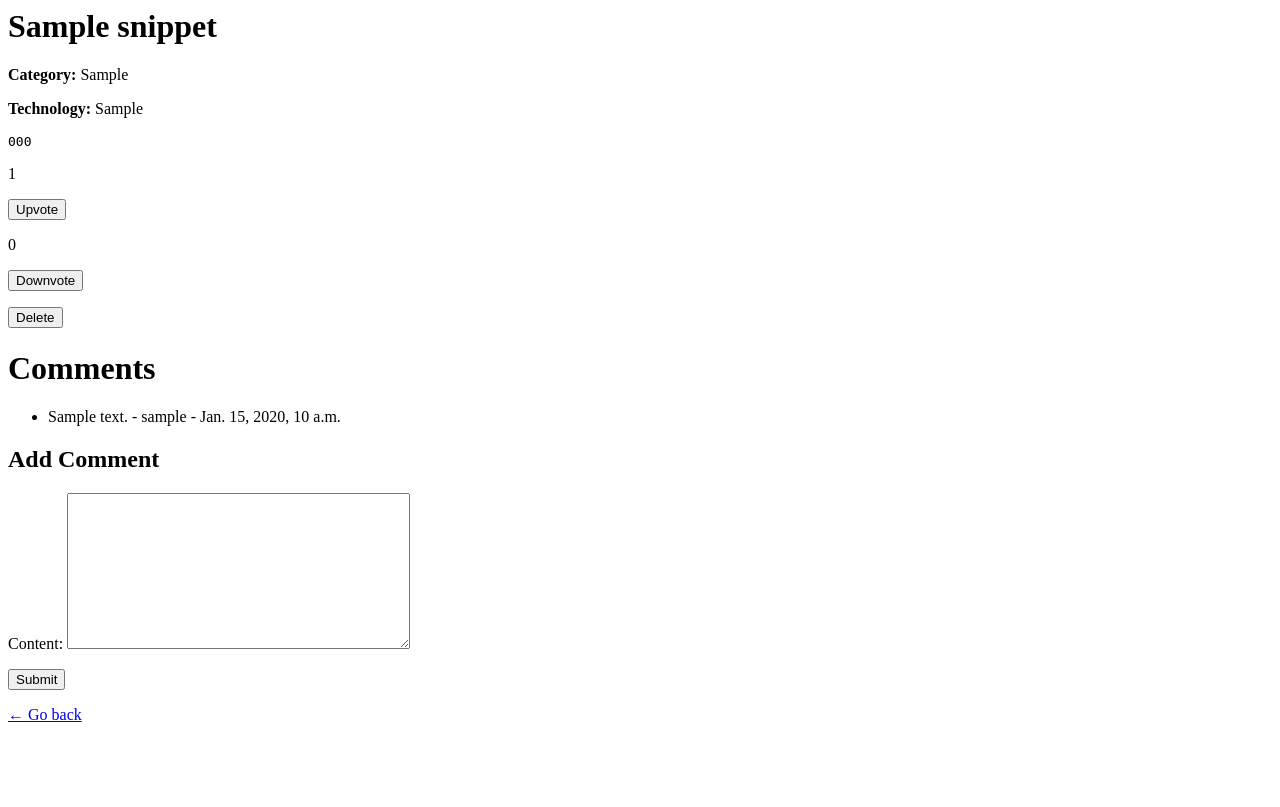
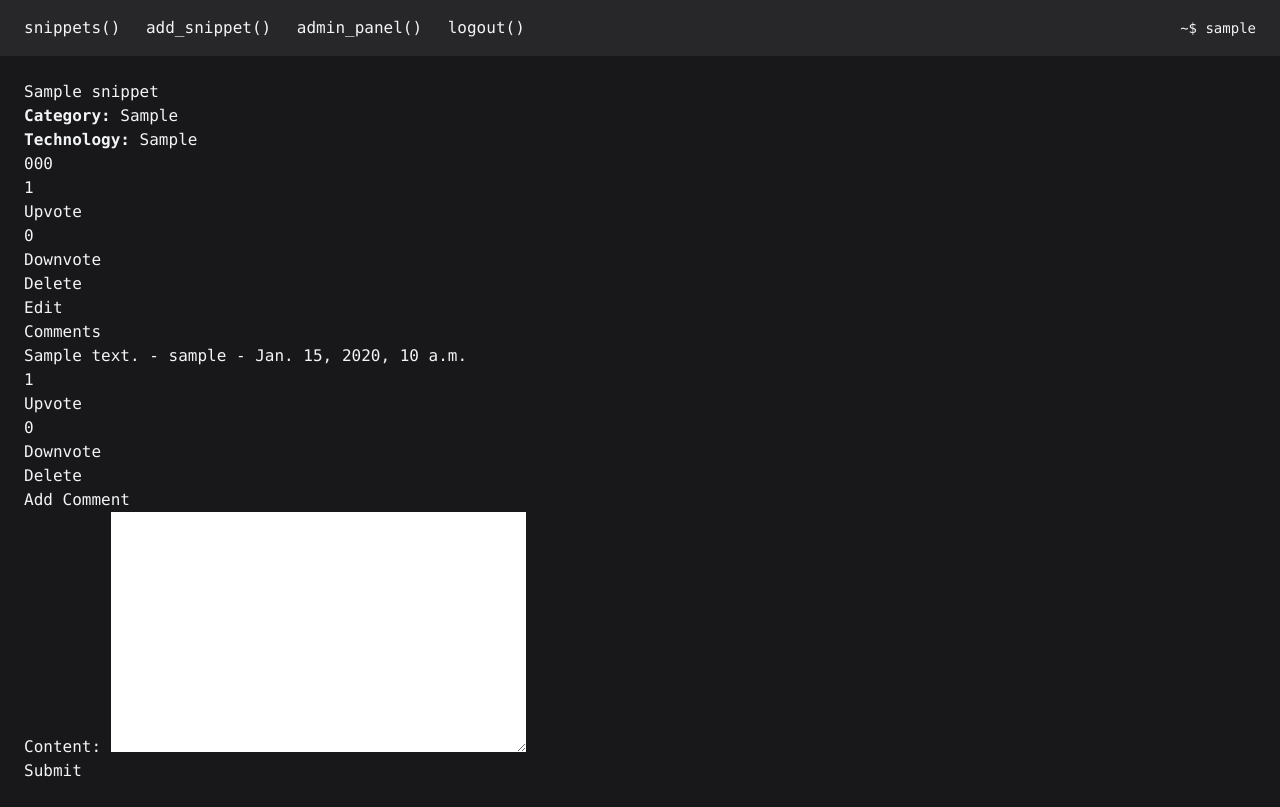
Before and after one commit to RakockiW/takeasnip, a Django app: page /snippets/1/ in a window 1280 px wide. Before the commit the page ends 722 px from the top, so only its background shows below. Run offline with Django 5.2, Linux system fonts and the light colour scheme; a user stored in the database is signed in; tables that the repository leaves empty hold one stand-in row (values such as "Sample post"); style sheets or scripts are compiled from the project's sources.

Commit message:
started frontend

```diff
--- a/takeasnip/snippets/models.py
+++ b/takeasnip/snippets/models.py
@@ -14,10 +14,28 @@ class Snippet(models.Model):
     def __str__(self):
         return self.title
 
-    def get_votes(self, value):
-        return Vote.objects.filter(snippet=self, value=value).count()
+    def get_upvotes(self):
+        return VoteSnippet.objects.filter(snippet=self, value=1).count()
 
-class Vote(models.Model):
+    def get_downvotes(self):
+        return VoteSnippet.objects.filter(snippet=self, value=-1).count()
+
+class Comment(models.Model):
+    snippet = models.ForeignKey(Snippet, on_delete=models.CASCADE)
+    content = models.TextField()
+    created_at = models.DateTimeField(auto_now_add=True)
+    author = models.ForeignKey(User, on_delete=models.CASCADE, default=1)
+
+    def __str__(self):
+        return self.content
+
+    def get_upvotes(self):
+        return VoteComment.objects.filter(comment=self, value=1).count()
+
+    def get_downvotes(self):
+        return VoteComment.objects.filter(comment=self, value=-1).count()
+
+class VoteSnippet(models.Model):
     UPVOTE = 1
     DOWNVOTE = -1
     VOTE_CHOICES = (
@@ -32,8 +50,17 @@ class Vote(models.Model):
     class Meta:
         unique_together = ('user', 'snippet')
 
-class Comment(models.Model):
-    snippet = models.ForeignKey(Snippet, on_delete=models.CASCADE)
-    content = models.TextField()
-    created_at = models.DateTimeField(auto_now_add=True)
-    author = models.ForeignKey(User, on_delete=models.CASCADE, default=1)
+class VoteComment(models.Model):
+    UPVOTE = 1
+    DOWNVOTE = -1
+    VOTE_CHOICES = (
+        (UPVOTE, 'Upvote'),
+        (DOWNVOTE, 'Downvote'),
+    )
+
+    user = models.ForeignKey(User, on_delete=models.CASCADE)
+    comment = models.ForeignKey(Comment, on_delete=models.CASCADE)
+    value = models.IntegerField(choices=VOTE_CHOICES)
+
+    class Meta:
+        unique_together = ('user', 'comment')
--- a/takeasnip/snippets/templates/snippet_detail.html
+++ b/takeasnip/snippets/templates/snippet_detail.html
@@ -1,3 +1,8 @@
+{% extends 'base.html' %}
+
+{% block title %}{{ snippet.title }}{% endblock %}
+
+{% block content %}
 <h1>{{ snippet.title }}</h1>
 <p><strong>Category:</strong> {{ snippet.category }}</p>
 <p><strong>Technology:</strong> {{ snippet.technology }}</p>
@@ -6,17 +11,18 @@
 {% if user.is_authenticated %}
     <form method="POST" action="{% url 'vote_snippet' pk=snippet.pk %}">
         {% csrf_token %}
-        <p>{{ upvotes }}</p>
+        <p>{{ snippet.get_upvotes }}</p>
         <button type="submit" name="vote" value="1">Upvote</button>
-        <p>{{ downvotes }}</p>
+        <p>{{ snippet.get_downvotes }}</p>
         <button type="submit" name="vote" value="-1">Downvote</button>
     </form>
 
-    {% if user == snippet.author %}
+    {% if user == snippet.author or user.is_superuser %}
         <form method="POST" action="{% url 'snippet_delete' pk=snippet.pk %}">
             {% csrf_token %}
             <button type="submit" name="delete">Delete</button>
         </form>
+        <a href="{% url 'snippet_edit' pk=snippet.pk %}">Edit</a>
     {% endif %}
 {% endif %}
 
@@ -26,6 +32,22 @@
 <ul>
     {% for comment in comments %}
     <li>{{ comment.content }} - {{ comment.author }} - {{ comment.created_at }}</li>
+        {% if user.is_authenticated %}
+            <form method="POST" action="{% url 'vote_comment' pk=comment.pk %}">
+                {% csrf_token %}
+                <p>{{ comment.get_upvotes }}</p>
+                <button type="submit" name="vote" value="1">Upvote</button>
+                <p>{{ comment.get_downvotes}}</p>
+                <button type="submit" name="vote" value="-1">Downvote</button>
+            </form>
+
+            {% if user == comment.author or user.is_superuser %}
+                <form method="POST" action="{% url 'comment_delete' pk=comment.pk %}">
+                    {% csrf_token %}
+                    <button type="submit" name="delete">Delete</button>
+                </form>
+            {% endif %}
+        {% endif %}
     {% endfor %}
 </ul>
 {% else %}
@@ -43,4 +65,4 @@
 <p>You must be logged to add comment!</p>
 {% endif %}
 
-<a href="{% url 'snippet_list' %}">← Go back</a>
+{% endblock %}
--- a/takeasnip/snippets/urls.py
+++ b/takeasnip/snippets/urls.py
@@ -4,7 +4,10 @@ from . import views
 urlpatterns = [
     path('', views.snippet_list, name='snippet_list'),
     path('<int:pk>/delete', views.snippet_delete, name='snippet_delete'),
+    path('<int:pk>/edit', views.snippet_edit, name='snippet_edit'),
     path('<int:pk>/vote/', views.vote_snippet, name='vote_snippet'),
     path('<int:pk>/', views.snippet_detail, name='snippet_detail'),
     path('new/', views.snippet_create, name='snippet_create'),
+    path('comment/<int:pk>/delete/', views.comment_delete, name='comment_delete'),
+    path('comment/<int:pk>/vote/', views.vote_comment, name='vote_comment'),
 ]
--- a/takeasnip/snippets/views.py
+++ b/takeasnip/snippets/views.py
@@ -1,24 +1,57 @@
 from django.contrib.auth.decorators import login_required
+from django.db.models import Q, query
 from django.shortcuts import render, get_object_or_404, redirect
 
 from takeasnip import settings
 from .forms import SnippetForm, CommentForm
-from .models import Snippet, Comment, Vote
+from .models import Snippet, Comment, VoteSnippet, VoteComment
 
 
 # Create your views here.
 
 # Returns snippets list
 def snippet_list(request):
-    snippets = Snippet.objects.all().order_by('-created_at')
-    return render(request, 'snippet_list.html', {'snippets': snippets})
+    query = request.GET.get('q')
+    category_filter = request.GET.get('category')
+    technology_filter = request.GET.get('technology')
+
+    snippets = Snippet.objects.all()
+
+    if category_filter:
+        snippets = snippets.filter(category__iexact=category_filter)
+
+    if technology_filter:
+        snippets = snippets.filter(technology__iexact=technology_filter)
+
+    if query:
+        snippets = snippets.filter(
+            Q(title__icontains=query) |
+            Q(code__icontains=query) |
+            Q(technology__icontains=query) |
+            Q(category__icontains=query)
+        )
+
+
+    categories = Snippet.objects.values_list(
+        'category', flat=True).distinct()
+
+    technologies = Snippet.objects.values_list(
+        'technology', flat=True).distinct()
+
+    snippets = snippets.order_by('-created_at')
+
+    return render(request, 'snippet_list.html', {
+        'snippets': snippets,
+        'categories': categories,
+        'selected_category': category_filter,
+        'technologies': technologies,
+        'selected_technology': technology_filter,
+    })
 
 # Returns details of snippet
 def snippet_detail(request, pk):
     snippet = get_object_or_404(Snippet, pk=pk)
     comments = Comment.objects.filter(snippet=pk).order_by('-created_at')
-    upvotes = snippet.get_votes(1)
-    downvotes = snippet.get_votes(-1)
 
     if request.method == 'POST':
         comment_form = CommentForm(request.POST)
@@ -35,20 +68,18 @@ def snippet_detail(request, pk):
         'snippet': snippet,
         'comments': comments,
         'comment_form': comment_form,
-        'upvotes': upvotes,
-        'downvotes': downvotes,}
-        )
+    })
 
 @login_required
 def vote_snippet(request, pk):
     snippet = get_object_or_404(Snippet, pk=pk)
 
-    existing_vote = Vote.objects.filter(user=request.user, snippet=snippet)
+    existing_vote = VoteSnippet.objects.filter(user=request.user, snippet=snippet)
 
     if not existing_vote and request.method == 'POST':
         value = request.POST.get('vote')
         if value in ['1', '-1']:
-            Vote.objects.create(
+            VoteSnippet.objects.create(
                 user=request.user,
                 snippet=snippet,
                 value=value
@@ -58,15 +89,14 @@ def vote_snippet(request, pk):
 
 @login_required
 def snippet_create(request):
-    if request.method == 'POST':
-        form = SnippetForm(request.POST)
-        if form.is_valid():
-            snippet = form.save(commit=False)
-            snippet.author = request.user
-            snippet.save()
-            return redirect('snippet_detail', pk=snippet.pk)
-    else:
-        form = SnippetForm()
+
+    form = SnippetForm(request.POST or None)
+
+    if form.is_valid():
+        snippet = form.save(commit=False)
+        snippet.author = request.user
+        snippet.save()
+        return redirect('snippet_detail', pk=snippet.pk)
 
     return render(request, 'snippet_form.html', {'form': form})
 
@@ -80,13 +110,45 @@ def snippet_delete(request, pk):
     return redirect('snippet_list')
 
 def snippet_edit(request, pk):
+
     snippet = get_object_or_404(Snippet, pk=pk)
-    if request.method == 'POST':
-        form = SnippetForm(request.POST, instance=snippet)
-        if form.is_valid():
-            form.save()
-            return redirect('snippet_detail', pk=snippet.pk)
-    else:
-        form = SnippetForm(instance=snippet)
+
+    form = SnippetForm(request.POST or None, instance=snippet)
+
+    if form.is_valid():
+        snippet = form.save(commit=False)
+        snippet.author = request.user
+        snippet.save()
+        return redirect('snippet_detail', pk=snippet.pk)
 
     return render(request, 'snippet_form.html', {'form': form})
+
+@login_required
+def vote_comment(request, pk):
+    if request.method != 'POST':
+        return redirect('snippet_detail', pk=get_object_or_404(Comment, pk=pk).snippet.pk)
+
+    comment = get_object_or_404(Comment, pk=pk)
+    snippet = comment.snippet
+
+    existing_vote = VoteComment.objects.filter(user=request.user, comment=comment).first()
+
+    if not existing_vote:
+        value = request.POST.get('vote')
+        if value in ['1', '-1']:
+            VoteComment.objects.create(
+                user=request.user,
+                comment=comment,
+                value=int(value)
+            )
+    return redirect('snippet_detail', pk=snippet.pk)
+
+
+@login_required
+def comment_delete(request, pk):
+    comment = get_object_or_404(Comment, pk=pk)
+
+    if request.method == 'POST' and request.user == comment.author:
+        comment.delete()
+
+    return redirect('snippet_detail', pk=comment.snippet.pk)
--- /dev/null
+++ b/takeasnip/static/css/input.css
@@ -0,0 +1,3 @@
+@tailwind base;
+@tailwind components;
+@tailwind utilities;
--- /dev/null
+++ b/takeasnip/tailwind.config.js
@@ -0,0 +1,8 @@
+/** @type {import('tailwindcss').Config} */
+module.exports = {
+  content: ['./takeasnip/templates/base.html'],
+  theme: {
+    extend: {},
+  },
+  plugins: [],
+}
--- a/takeasnip/takeasnip/settings.py
+++ b/takeasnip/takeasnip/settings.py
@@ -56,7 +56,7 @@ ROOT_URLCONF = 'takeasnip.urls'
 TEMPLATES = [
     {
         'BACKEND': 'django.template.backends.django.DjangoTemplates',
-        'DIRS': [],
+        'DIRS': [BASE_DIR / 'takeasnip' / 'templates'],
         'APP_DIRS': True,
         'OPTIONS': {
             'context_processors': [
@@ -116,8 +116,8 @@ USE_TZ = True
 # Static files (CSS, JavaScript, Images)
 # https://docs.djangoproject.com/en/5.2/howto/static-files/
 
-STATIC_URL = 'static/'
-
+STATIC_URL = '/static/'
+STATICFILES_DIRS = [BASE_DIR / "static"]
 # Default primary key field type
 # https://docs.djangoproject.com/en/5.2/ref/settings/#default-auto-field
 
--- /dev/null
+++ b/takeasnip/takeasnip/templates/base.html
@@ -0,0 +1,35 @@
+{% load static %}
+<!DOCTYPE html>
+<html lang="en">
+<head>
+    <meta charset="UTF-8">
+    <title>{% block title %}TakeASnip{% endblock %}</title>
+    <link href="{% static 'css/output.css' %}" rel="stylesheet">
+</head>
+<body class="bg-zinc-900  text-gray-100 font-mono min-h-screen">
+    <header class="bg-zinc-800 py-4 px-6 flex justify-between items-center">
+    <nav class="space-x-4">
+        <a href="{% url 'snippet_list' %}" class="hover:text-green-400">snippets()</a>
+        {% if user.is_authenticated %}
+            <a href="{% url 'snippet_create' %}" class="hover:text-green-400">add_snippet()</a>
+            {% if user.is_superuser %}
+            <a href="/admin/" class="hover:text-green-400">admin_panel()</a>
+            {% endif %}
+            <a href="{% url 'logout' %}" class="hover:text-red-400">logout()</a>
+        {% else %}
+            <a href="{% url 'login' %}" class="hover:text-green-400">login()</a>
+            <a href="{% url 'register' %}" class="hover:text-green-400">register()</a>
+        {% endif %}
+    </nav>
+    <div>
+        {% if user.is_authenticated %}
+        <a href="{% url 'profile' %}" class="text-sm hover:text-green-400" >~$ {{ user.username }}</a>
+        {% endif %}
+    </div>
+    </header>
+
+    <main class="p-6">
+        {% block content %}{% endblock %}
+    </main>
+</body>
+</html>
--- a/takeasnip/users/apps.py
+++ b/takeasnip/users/apps.py
@@ -4,3 +4,6 @@ from django.apps import AppConfig
 class UsersConfig(AppConfig):
     default_auto_field = 'django.db.models.BigAutoField'
     name = 'users'
+
+    def ready(self):
+        import users.signals
```
Also changed, not shown: takeasnip/snippets/admin.py (+14 -5 lines), takeasnip/snippets/templates/snippet_form.html (+9 -1 lines), takeasnip/snippets/templates/snippet_list.html (+45 -20 lines), takeasnip/users/gamification.py (added, +27 -0 lines), takeasnip/users/signals.py (added, +23 -0 lines), takeasnip/users/templates/login.html (+7 -1 lines), takeasnip/users/templates/profile.html (+7 -1 lines), takeasnip/users/templates/register.html (+7 -1 lines).
